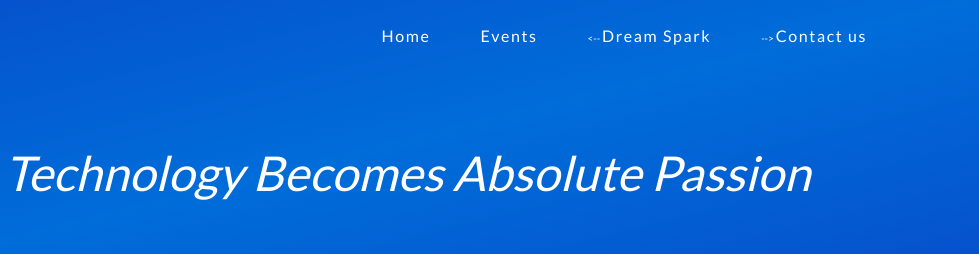
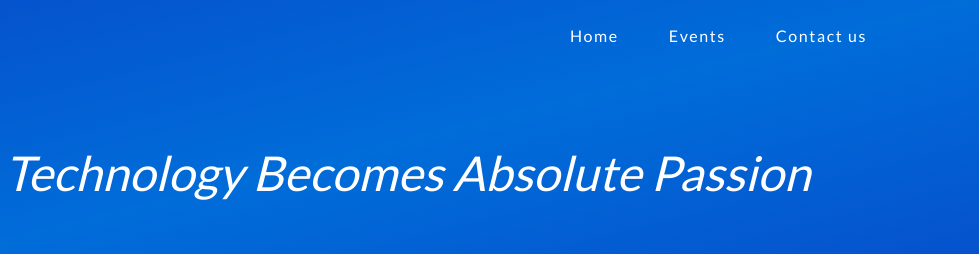
Before and after one commit to dhyey6602/MSTC, a website: page aboutus.html in a window 1280 px wide. Shown: the top 254 px of the page, 301-1280 px from the left. Drawn offline with Linux system fonts and the light colour scheme.

Commit message:
DreamSpark link(s) removed.

```diff
--- a/aboutus.html
+++ b/aboutus.html
@@ -1,28 +1,3 @@
-<!-- <!DOCTYPE html>
-<html lang="en">
-<head>
-    <meta charset="UTF-8">
-    <meta name="viewport" content="width=device-width, initial-scale=1.0">
-    <title>Document</title>
-    <link rel="stylesheet" href="https://maxcdn.bootstrapcdn.com/bootstrap/3.3.7/css/bootstrap.min.css">
-    <link rel="stylesheet" href="https://unpkg.com/formiojs@latest/dist/formio.full.min.css">
-    <script src="https://unpkg.com/formiojs@latest/dist/formio.full.min.js"></script>
-    <script type="text/javascript">
-        window.onload = function() {
-          Formio.createForm(document.getElementById('formio'), 'https://amnenmnpzbjscda.form.io/test');
-        };
-    </script>
-</head>
-<body>
-    Hello..!
-    <div id="formio"></div>
-</body>
-</html> -->
-
-
-
-
-
 <!DOCTYPE html>
 <html lang="en">
 
@@ -53,7 +28,7 @@
                 <a href="events.html">
                     <li>Events</li>
                 </a>
-                <-- <a href="dreamspark.html">
+                <!-- <a href="dreamspark.html">
                     <li>Dream Spark</li>
                 </a> -->
                 <a href="contactus.html">
```
